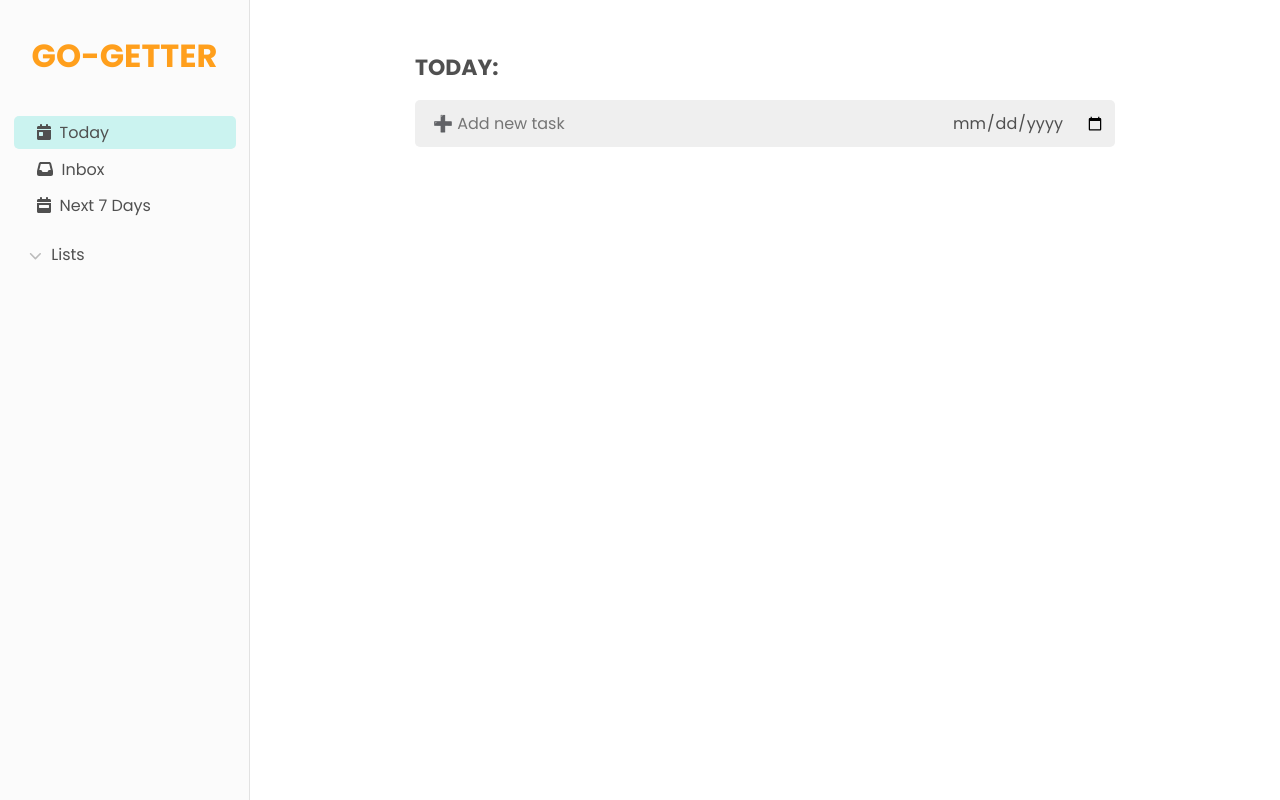
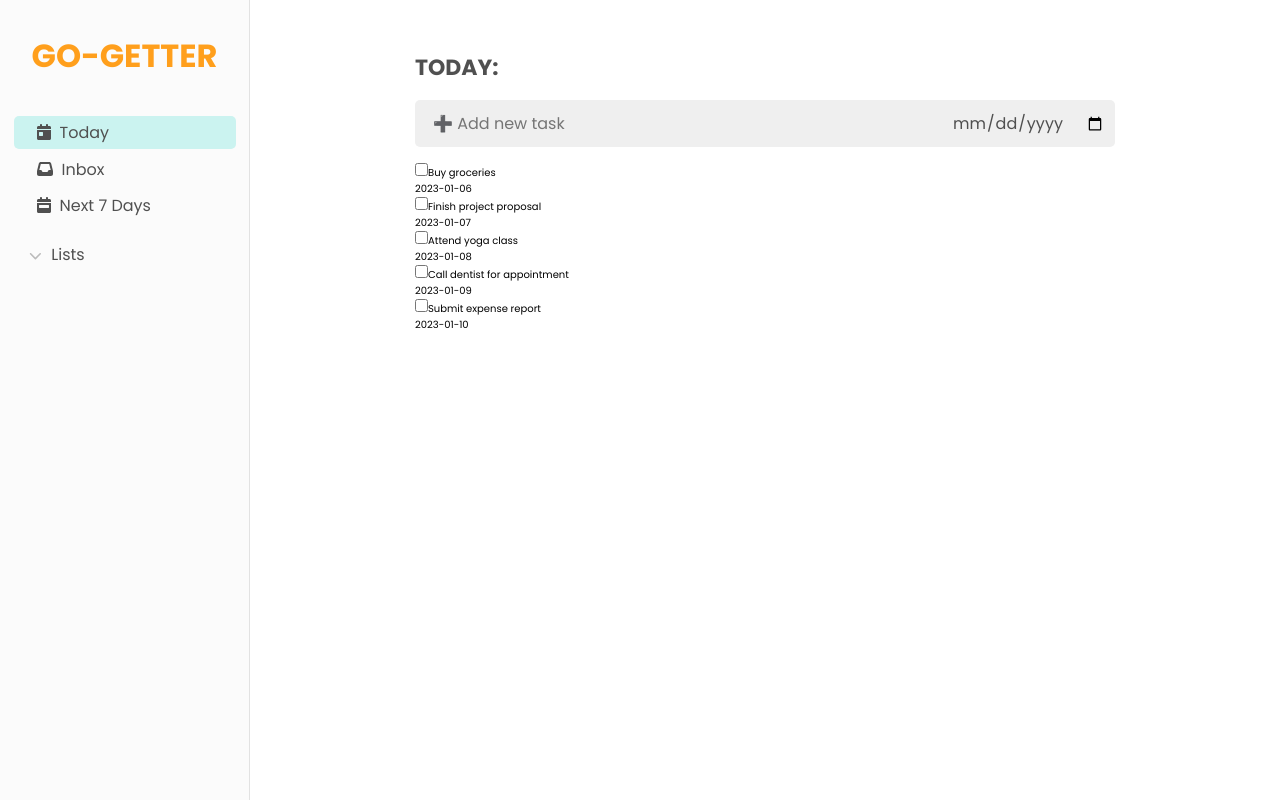
Before and after one commit to clarencetinator7/go-getter, a React (Create React App) app: page / in a window 1280 px wide. Built offline with nearby package versions, Linux system fonts and the light colour scheme.

Commit message:
add: dummy data for tasks

```diff
--- a/src/components/Layout/Main Panel/TaskPanel.jsx
+++ b/src/components/Layout/Main Panel/TaskPanel.jsx
@@ -1,7 +1,36 @@
 import React from "react";
 import TaskForm from "../../Tasks/TaskForm";
+import TaskList from "../../Tasks/TaskList";
 
 import style from './TaskPanel.module.css';
+
+const INITIAL_TASKS = [
+  {
+    id: 1,
+    taskName: "Buy groceries",
+    due: "2023-01-06"
+  },
+  {
+    id: 2,
+    taskName: "Finish project proposal",
+    due: "2023-01-07"
+  },
+  {
+    id: 3,
+    taskName: "Attend yoga class",
+    due: "2023-01-08"
+  },
+  {
+    id: 4,
+    taskName: "Call dentist for appointment",
+    due: "2023-01-09"
+  },
+  {
+    id: 5,
+    taskName: "Submit expense report",
+    due: "2023-01-10"
+  }
+]
 
 const TaskPanel = () => {
   return (
@@ -11,6 +40,7 @@ const TaskPanel = () => {
           <span className="content-title">TODAY:</span>
         </div>
         <TaskForm />
+        <TaskList taskList={INITIAL_TASKS}/>
       </div>
     </main>
   );
--- a/src/components/Tasks/TaskList.jsx
+++ b/src/components/Tasks/TaskList.jsx
@@ -1,12 +1,28 @@
-import react from 'react';
+import React from 'react';
 
 import style from './TaskList.module.css';
 
-const TaskList = () => {
+const TaskList = props => {
+
+  const taskItems = props.taskList.map((task) => {
+    return (
+      <li key={task.id} className="task-item">
+        <div className="task-item__wrapper">
+          <input type="checkbox" name={task.id} id={task.id} />
+          <label htmlFor={task.id}>{task.taskName}</label>
+        </div>
+        <div className="task-item__wrapper">
+          <span>{task.due}</span>
+        </div>
+      </li>
+    );
+  });
 
   return (
-    <div>
-
+    <div className='task-list__container'>
+      <ul className='task-list'>
+        {taskItems}
+      </ul>
     </div>
   );
 
```
